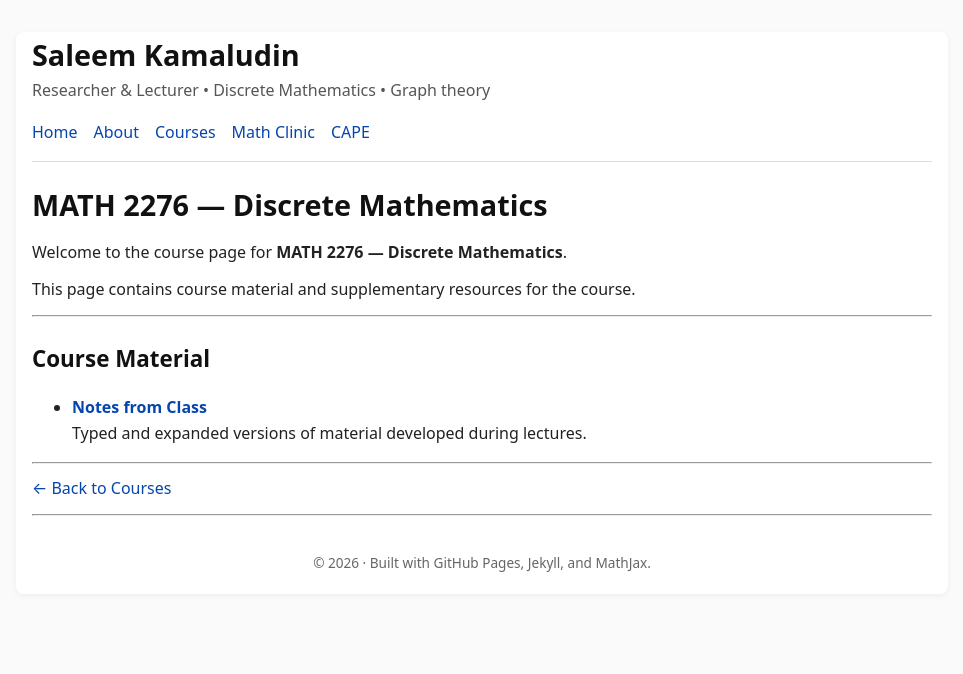
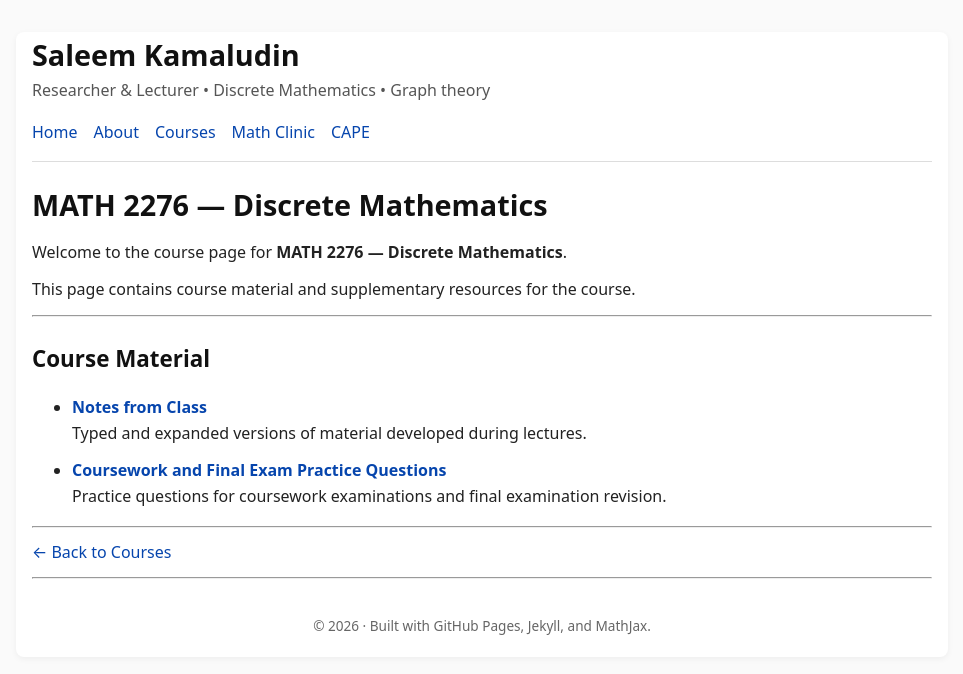
Before and after one commit to SaleemKamaludin/SaleemKamaludin.github.io, a Jekyll site: the page built from courses/math-2276/index.md, in a window 1280 px wide. Shown: the top 674 px of the page, without its empty margins (158-1121 px from the left). Built offline with Jekyll 4.4.1, drawn with Linux system fonts in a browser that asks for light colours; our own code applies the rules of GitHub Pages for plain Markdown files.

Commit message:
Add MATH 2276 coursework and final exam practice pages

```diff
--- a/courses/math-2276/index.md
+++ b/courses/math-2276/index.md
@@ -17,6 +17,9 @@ This page contains course material and supplementary resources for the course.
 - **[Notes from Class]({{ '/courses/math-2276/notes-from-class/' | relative_url }})**
   Typed and expanded versions of material developed during lectures.
 
+- **[Coursework and Final Exam Practice Questions]({{ '/courses/math-2276/practice-questions/' | relative_url }})**
+  Practice questions for coursework examinations and final examination revision.
+
 ---
 
 [← Back to Courses]({{ '/courses/' | relative_url }})
```
Also changed, not shown: courses/math-2276/practice-questions/coursework-exam-1/index.md (added, +23 -0 lines), courses/math-2276/practice-questions/index.md (added, +21 -0 lines).
